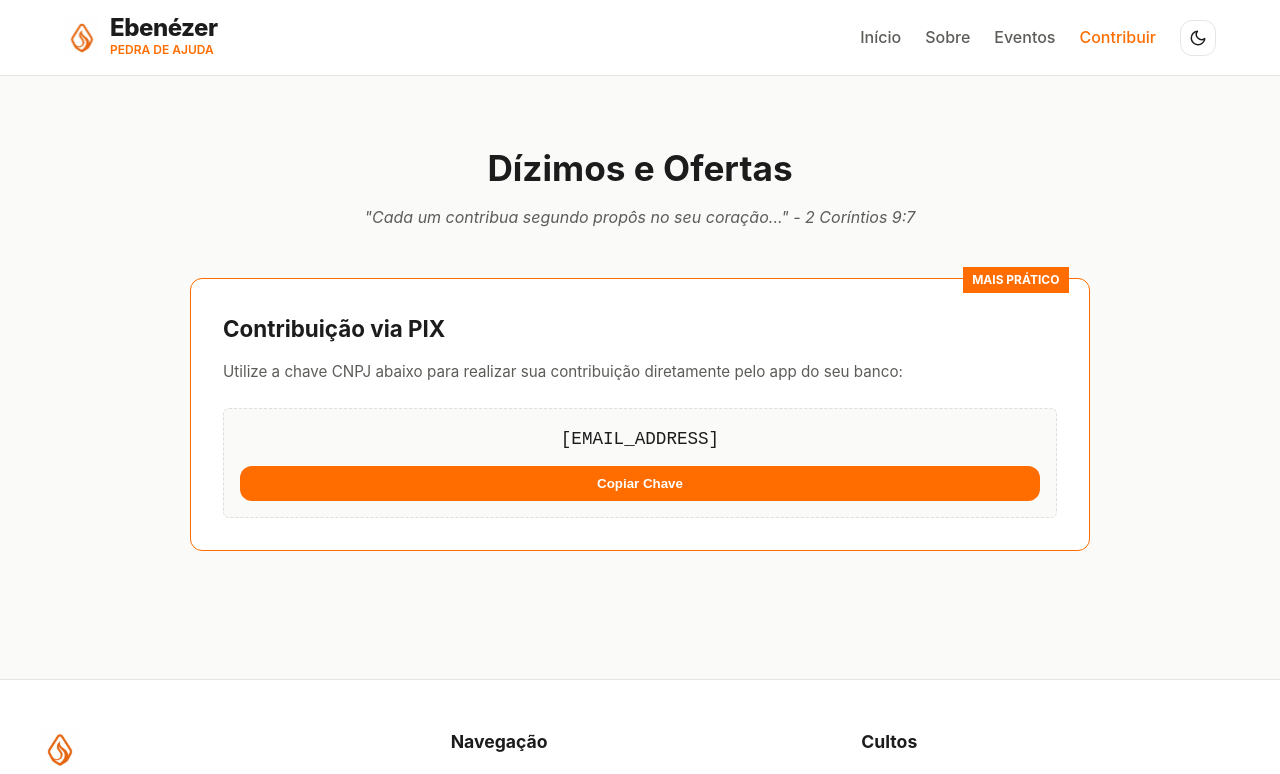
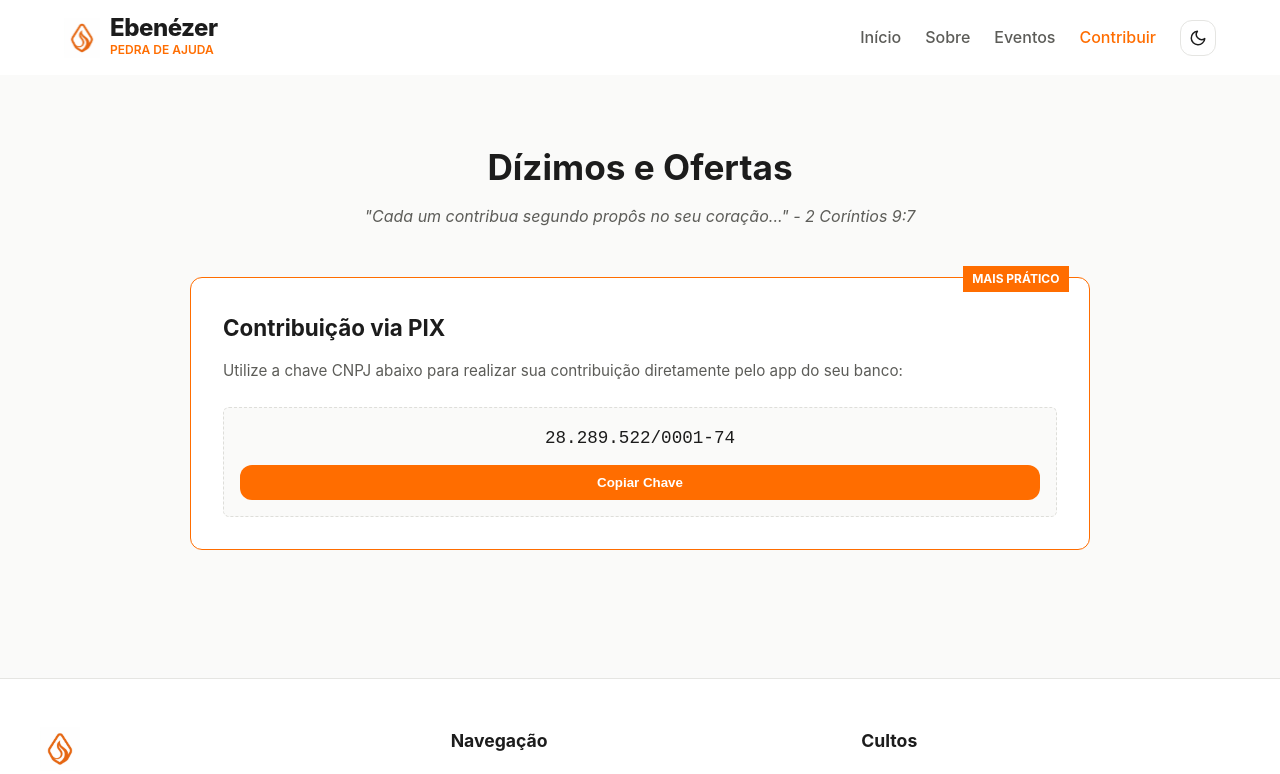
Before and after one commit to jeancsm94/ebenezer-church, an Angular app: page /contribuir in a window 1280 px wide. Shown: the top 774 px of the page. Built offline with nearby package versions, Linux system fonts and the light colour scheme.

Commit message:
feat: implement Give component with PIX copy functionality and establish global design system with header styling

```diff
--- a/src/app/pages/give/give.component.ts
+++ b/src/app/pages/give/give.component.ts
@@ -8,7 +8,7 @@ import { Component, signal } from '@angular/core';
   styleUrl: './give.component.scss'
 })
 export class GiveComponent {
-  pixKey = '[EMAIL_ADDRESS]'; // CNPJ ou Chave PIX da Igreja
+  pixKey = '28.289.522/0001-74'; // CNPJ ou Chave PIX da Igreja
   copied = signal(false);
 
   copyPix() {
--- a/src/app/shared/components/header/header.component.scss
+++ b/src/app/shared/components/header/header.component.scss
@@ -1,6 +1,6 @@
 .header {
   background-color: var(--color-bg-brand);
-  border-bottom: 1px solid var(--color-border-brand);
+  // border-bottom: 1px solid var(--color-border-brand);
   position: sticky;
   top: 0;
   z-index: 100;
--- a/src/styles.scss
+++ b/src/styles.scss
@@ -7,7 +7,7 @@
   --color-bg-main: #1C1C1C;
   --color-bg-surface: #262626;
   --color-bg-surface-hover: #303030;
-  --color-bg-brand: #171717;
+  --color-bg-brand: #1C1C1C;
   --color-border-brand: #2B2B2B;
   --color-border: #363636;
 
```
